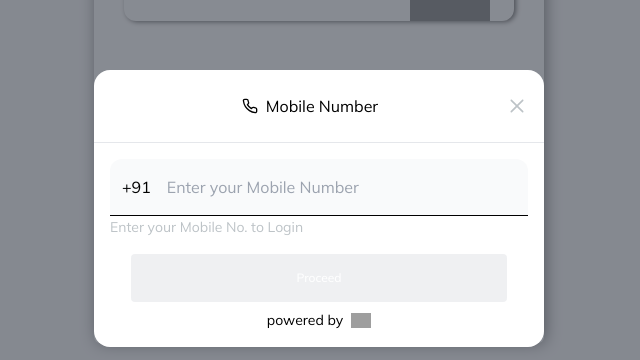
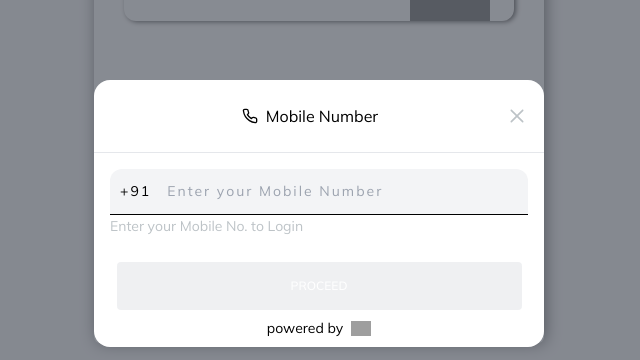
Before and after one commit to nikhilgupta58/equal-assign, a React (Vite) app: page / in a window 1280 px wide. Both pictures are taken after a click on the button "LOGIN". Shown: the part 437-797 px from the top of the page, without its empty margins (321-961 px from the left). Built offline with nearby package versions, Linux system fonts and the light colour scheme; grey boxes are pictures that could not be loaded.

Commit message:
button loading

```diff
--- a/src/components/Button.tsx
+++ b/src/components/Button.tsx
@@ -22,8 +22,9 @@ const Button = ({
   } ${!disabled && !isLoading ? "brightness-hover" : ""}`;
 
   const variantClass = {
-    primary:
-      "text-xs bg-equal-green transition-all duration-100 hover:brightness-110 text-[#fff]",
+    primary: `text-xs bg-equal-green transition-all duration-100 ${
+      disabled ? "" : "hover:brightness-110"
+    }  text-[#fff]`,
     secondary:
       "text-xs bg-[#fff] text-[#212121] hover:bg-gray-100 transition-all duration-100 border-[1px] border-[#212121]",
     danger:
--- a/src/hooks/useRequestToken.tsx
+++ b/src/hooks/useRequestToken.tsx
@@ -1,18 +1,18 @@
 import axios from "axios";
 import React from "react";
-import { toastStore } from "../store";
 import { BASE_URL, header } from "../utils/constants";
 
 export default function useRequestToken() {
   const [isSuccess, setIsSuccess] = React.useState(null);
   const [isError, setIsError] = React.useState(null);
   const [isLoading, setIsLoading] = React.useState(false);
-  const [setErrorToast] = toastStore((state) => [state.setErrorToast]);
   const mutate = (phone) => {
     let config = {
       headers: header,
     };
     setIsLoading(true);
+    setIsError(null);
+    setIsSuccess(null);
     const payload = {
       requestId: "",
       provider: "EQUAL_AUTH",
@@ -22,12 +22,17 @@ export default function useRequestToken() {
     const endpoint = BASE_URL + "/auth/init";
     axios
       .post(endpoint, payload, config)
-      .then(() => {
-        setIsSuccess(true);
+      .then(({ data }: { data: any }) => {
+        if (data?.status_code === "200") setIsSuccess(true);
+        else {
+          setIsError(data?.message);
+        }
       })
-      .catch(() => {
-        setErrorToast("Error");
-        setIsError(true);
+      .catch((err) => {
+        const { config, response } = err;
+        if (config?.data && response?.data && response?.status === 400) {
+          setIsError(response?.data?.message);
+        }
       })
       .finally(() => setIsLoading(false));
   };
--- a/src/hooks/useVerifyToken.tsx
+++ b/src/hooks/useVerifyToken.tsx
@@ -11,6 +11,8 @@ export default function useVerifyToken() {
   const setSession = userStore((state: any) => state.setSession);
   const mutate = ({ mobileNumber, mobileOtp }) => {
     setIsLoading(true);
+    setIsError(null);
+    setIsSuccess(null);
     const axios = getProtectedAxios();
     const payload = {
       requestId: null,
@@ -30,6 +32,7 @@ export default function useVerifyToken() {
           setSession(session);
         } else {
           setErrorToast(data?.message);
+          setIsError(data?.message);
         }
       })
       .catch(() => setIsError(true))
--- a/src/pages/Login/components/LoginModal.tsx
+++ b/src/pages/Login/components/LoginModal.tsx
@@ -1,4 +1,5 @@
 import React from "react";
+import { BsPencil } from "react-icons/bs";
 import { FiPhone } from "react-icons/fi";
 import { RxCross2 } from "react-icons/rx";
 import Button from "../../../components/Button";
@@ -7,15 +8,59 @@ import PoweredBy from "../../../components/PoweredBy";
 import useRequestToken from "../../../hooks/useRequestToken";
 import useVerifyToken from "../../../hooks/useVerifyToken";
 import { validatePhone } from "../../../utils/helper";
+
 export default function LoginModal({ isOpen, onClose }) {
-  const { mutate, isLoading, isSuccess } = useRequestToken();
-  const { mutate: verifyMutate, isLoading: isVerifyLoading } = useVerifyToken();
+  const { mutate, isLoading, isSuccess, isError } = useRequestToken();
+  const {
+    mutate: verifyMutate,
+    isLoading: isVerifyLoading,
+    isError: isVerifyError,
+  } = useVerifyToken();
   const [mobileNumber, setMobileNumber] = React.useState("");
   const [mobileOtp, setMobileOtp] = React.useState("");
   const handleKeyDown = (e) => {
     if (e.key === "ArrowUp" || e.key === "ArrowDown") {
       e.preventDefault();
     }
+  };
+  const [error, setError] = React.useState("");
+  const [enterOtp, setEnterOtp] = React.useState(false);
+  const [sendPhoneOtpAgain, setSendPhoneOtpAgain] = React.useState(0);
+  const [phoneOtpTimer, setPhoneOtpTimer] = React.useState(null);
+
+  React.useEffect(() => {
+    if (isSuccess) {
+      setEnterOtp(true);
+      setSendPhoneOtpAgain(30);
+    }
+  }, [isSuccess]);
+
+  React.useEffect(() => {
+    setError(isError);
+  }, [isError]);
+
+  React.useEffect(() => {
+    setError(isVerifyError);
+  }, [isVerifyError]);
+
+  React.useEffect(() => {
+    if (sendPhoneOtpAgain === 30) {
+      setPhoneOtpTimer(
+        setInterval(() => {
+          setSendPhoneOtpAgain((prev) => prev - 1);
+        }, 1000)
+      );
+    }
+    if (sendPhoneOtpAgain === 0) {
+      if (phoneOtpTimer) {
+        clearInterval(phoneOtpTimer);
+      }
+      setSendPhoneOtpAgain(0);
+    }
+  }, [sendPhoneOtpAgain]);
+
+  const sendOtp = () => {
+    mutate(mobileNumber);
   };
 
   return (
@@ -34,62 +79,119 @@ export default function LoginModal({ isOpen, onClose }) {
             className="cursor-pointer"
           />
         </div>
-        {isSuccess ? (
-          <div className="p-4">
+        {enterOtp ? (
+          <div className="p-4 flex flex-col items-center justify-center gap-2">
+            <div className="flex items-center gap-2">
+              <p className="text-[14px] mt-[1px] text-[#BDC3C7]">
+                Enter OTP sent to {mobileNumber}
+              </p>
+              <BsPencil
+                onClick={() => {
+                  setEnterOtp(false);
+                  setError("");
+                }}
+                cursor="pointer"
+              />
+            </div>
+            <div
+              className="bg-gray-100 flex items-center px-[10px] w-full py-[4px] gap-2 rounded-t-xl border-b-[1px] border-[#000] text-[14px]"
+              style={{ letterSpacing: "2px" }}
+            >
               <input
+                onKeyDown={handleKeyDown}
                 value={mobileOtp}
+                style={{ letterSpacing: "2px" }}
                 onChange={(e) => {
-                setMobileOtp(e.target.value);
+                  setError("");
+                  const val = e.target.value;
+                  if (val?.length <= 6) setMobileOtp(e.target.value);
                 }}
-              placeholder="Enter otp"
+                placeholder="Enter OTP"
                 type="number"
-              className="p-2 bg-gray-50 w-full border-[1px] border-gray-100 appearance-none"
+                className="p-2 bg-gray-100 flex-grow w-full border-[1px] border-gray-100 appearance-none outline-none border-none"
               />
-            <p className="text-[12px] text-gray-400">
-              Enter otp sent to {mobileNumber}
+            </div>
+            {error ? (
+              <p className="text-[14px] w-full text-red-500">{error}</p>
+            ) : null}
+            <div className="mt-[1px] text-[14px]">
+              <p>
+                {`${sendPhoneOtpAgain ? "Resend in " : "To Resend OTP "}`}
+                {sendPhoneOtpAgain > 0 ? (
+                  <span className="underline">
+                    00:
+                    {sendPhoneOtpAgain > 9
+                      ? sendPhoneOtpAgain
+                      : `0${sendPhoneOtpAgain}`}
+                  </span>
+                ) : (
+                  <span
+                    className="underline cursor-pointer"
+                    onClick={() => {
+                      sendOtp();
+                    }}
+                  >
+                    Click Here
+                  </span>
+                )}
               </p>
-            <Button
-              isLoading={isVerifyLoading}
-              onClick={() => verifyMutate({ mobileNumber, mobileOtp })}
-              className="w-full mt-4"
-              disabled={mobileOtp?.length !== 6}
-            >
-              Proceed
-            </Button>
+            </div>
           </div>
         ) : (
           <div className="p-4">
-            <div className="bg-gray-50 flex items-center p-2 gap-2 rounded-t-xl border-b-[1px] border-[#000] px-3">
+            <div
+              className="bg-gray-100 flex items-center px-[10px] py-[4px] gap-2 rounded-t-xl border-b-[1px] border-[#000] text-[14px]"
+              style={{ letterSpacing: "2px" }}
+            >
               <p>+91</p>
               <input
                 onKeyDown={handleKeyDown}
                 value={mobileNumber}
+                style={{ letterSpacing: "2px" }}
                 onChange={(e) => {
+                  setError("");
                   const val = e.target.value;
                   if (val?.length <= 10) setMobileNumber(e.target.value);
                 }}
                 placeholder="Enter your Mobile Number"
                 type="number"
-                className="p-2 bg-gray-50 flex-grow w-full border-[1px] border-gray-100 appearance-none outline-none border-none"
+                className="p-2 bg-gray-100 flex-grow w-full border-[1px] border-gray-100 appearance-none outline-none border-none"
               />
             </div>
+            {error ? (
+              <p className="text-[14px] mt-[1px] text-red-500">{error}</p>
+            ) : (
               <p className="text-[14px] mt-[1px] text-[#BDC3C7]">
                 Enter your Mobile No. to Login
               </p>
-            <div className="flex items-center justify-center flex-col gap-2">
+            )}
+          </div>
+        )}
+        <div className="flex items-center justify-center flex-col gap-2 py-2">
           <Button
-                isLoading={isLoading}
-                onClick={() => mutate(mobileNumber)}
-                className="mt-4 w-[90%]"
-                disabled={!validatePhone(mobileNumber)}
+            isLoading={isLoading || isVerifyLoading}
+            onClick={() => {
+              if (enterOtp) {
+                verifyMutate({ mobileNumber, mobileOtp });
+              } else {
+                sendOtp();
+              }
+            }}
+            className="mt-[1px] w-[90%]"
+            disabled={
+              enterOtp ? mobileOtp?.length !== 6 : !validatePhone(mobileNumber)
+            }
           >
-                Proceed
+            PROCEED
           </Button>
           <PoweredBy />
         </div>
       </div>
-        )}
-      </div>
     </Modal>
   );
 }
+
+// isLoading={isVerifyLoading}
+// onClick={() => verifyMutate({ mobileNumber, mobileOtp })}
+// className="w-full mt-4"
+// disabled={mobileOtp?.length !== 6}
```
Lines whose indentation alone changed are shown as unchanged.
